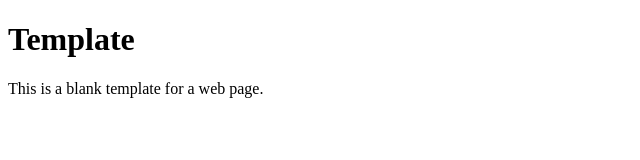
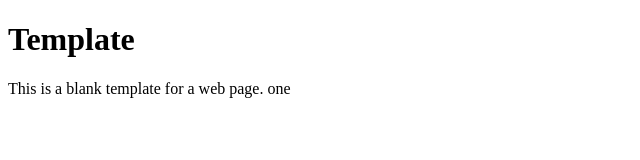
Before and after one commit to begvog/hands-on-webserver, a plain HTML site: page index.html in a window 1280 px wide. Shown: the full height of the page, 0-640 px from the left. Drawn offline with Linux system fonts and the light colour scheme.

Commit message:
Tue Jun 20 20:28:14 UTC 2023

```diff
--- a/index.html
+++ b/index.html
@@ -7,7 +7,7 @@
 
   <h1>Template</h1>
 
-  <p>This is a blank template for a web page.</p>
+  <p>This is a blank template for a web page. one</p>
 
 </body>
 </html>
```
